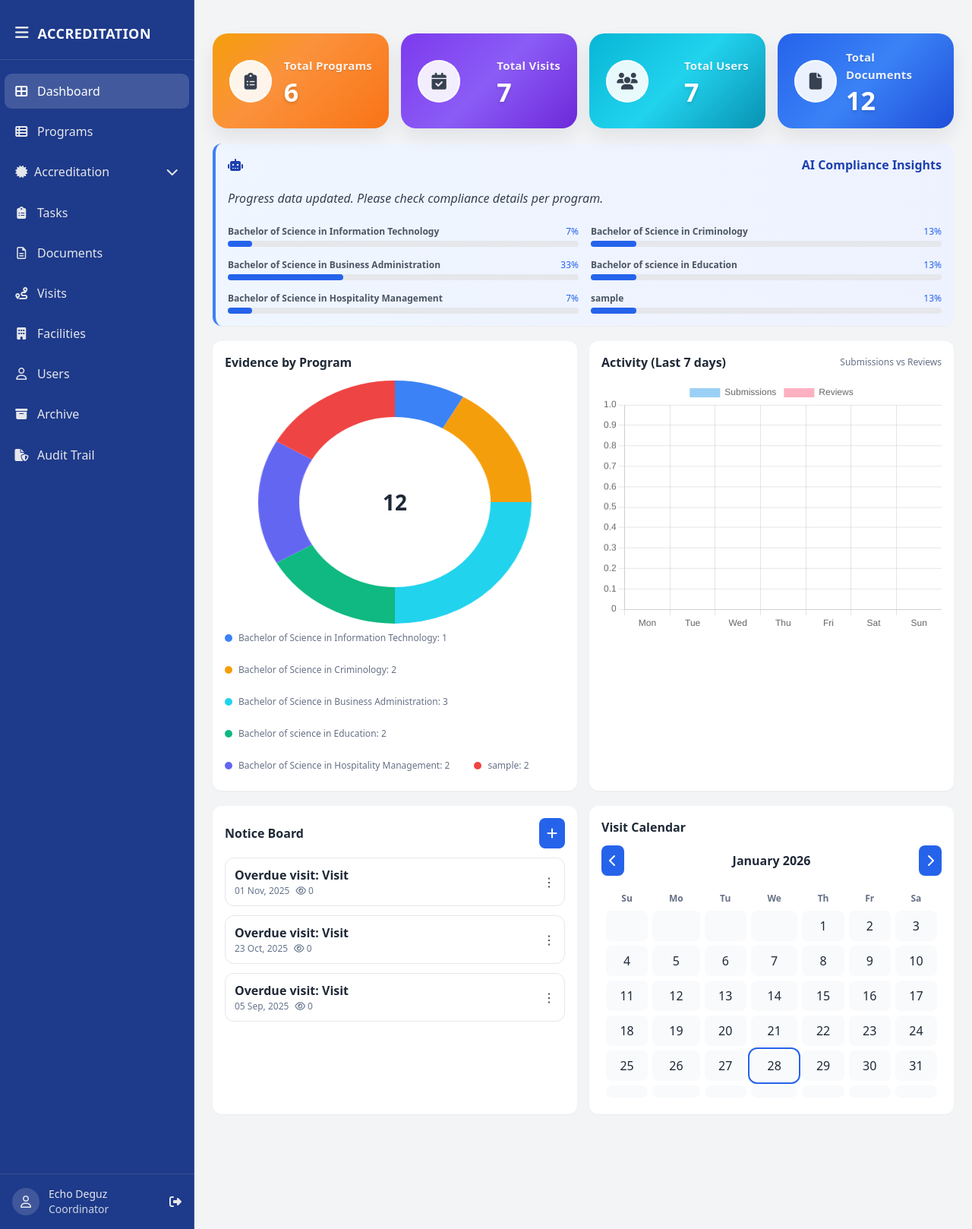
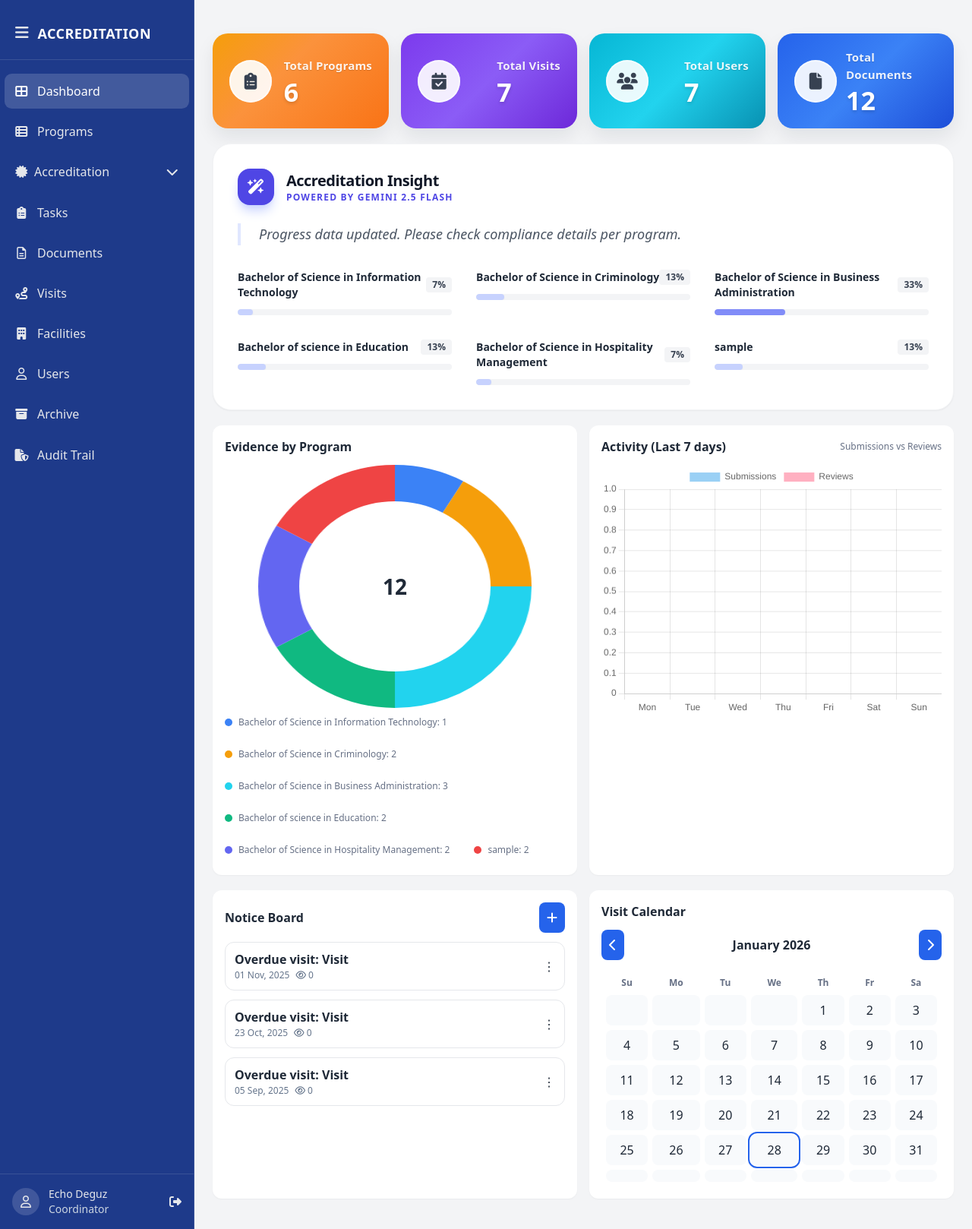
Before and after one commit to ejjays/ams, a PHP site: page /PHP/dashboard.php in a window 1280 px wide. Shown: the whole page at 76% size. Run offline with PHP 8.4, Linux system fonts and the light colour scheme; a user stored in the database is signed in; data comes from the database, SQL or seed files in the repository; data that the repository does not hold is empty; some libraries are stand-ins or nearby versions.

Commit message:
UI: Significant enhancement of AI dashboard with minimalist modern design and typing effect

```diff
--- a/PHP/dashboard.php
+++ b/PHP/dashboard.php
@@ -61,10 +61,22 @@ function active($page, $current)
 
   <!-- AI Driven Analytics Section -->
   <section class="section">
-    <div class="card bg-gradient-to-r from-blue-50 to-indigo-50 border-l-4 border-blue-500">
-      <div class="card-title text-blue-800"><i class="fa-solid fa-robot mr-2"></i> AI Compliance Insights</div>
-      <div id="aiSummary" class="text-gray-700 italic py-2">Analyzing progress...</div>
-      <div id="aiProgressBars" class="mt-4 grid grid-cols-1 md:grid-cols-2 gap-4"></div>
+    <div class="bg-white rounded-3xl shadow-sm border border-gray-100 p-8 relative overflow-hidden">
+      <div class="flex items-center gap-4 mb-6">
+        <div class="w-12 h-12 rounded-2xl bg-indigo-600 flex items-center justify-center text-white shadow-lg shadow-indigo-200">
+          <i class="fa-solid fa-wand-magic-sparkles text-xl"></i>
+        </div>
+        <div>
+          <h3 class="text-xl font-extrabold text-gray-900 tracking-tight">Accreditation Insight</h3>
+          <p class="text-xs font-bold text-indigo-600 uppercase tracking-widest">Powered by Gemini 2.5 Flash</p>
+        </div>
+      </div>
+
+      <div id="aiSummary" class="text-gray-600 text-lg leading-relaxed font-medium mb-8 border-l-4 border-indigo-100 pl-6 italic">
+        <!-- Typing effect -->
+      </div>
+
+      <div id="aiProgressBars" class="grid grid-cols-1 md:grid-cols-2 lg:grid-cols-3 gap-8"></div>
     </div>
   </section>
 
--- a/PHP/services/Gemini.php
+++ b/PHP/services/Gemini.php
@@ -48,9 +48,17 @@ class Gemini {
         curl_setopt($ch, CURLOPT_POSTFIELDS, json_encode($data));
         curl_setopt($ch, CURLOPT_HTTPHEADER, ['Content-Type: application/json']);
         $response = curl_exec($ch);
+        if (curl_errno($ch)) {
+            error_log("Gemini CURL Error: " . curl_error($ch));
+            return null;
+        }
         curl_close($ch);
 
         $json = json_decode($response, true);
+        if (isset($json['error'])) {
+            error_log("Gemini API Error: " . json_encode($json['error']));
+        }
+
         return $json['candidates'][0]['content']['parts'][0]['text'] ?? null;
     }
 
--- a/app/css/dashboard.v2.css
+++ b/app/css/dashboard.v2.css
@@ -123,3 +123,53 @@ body{font-family: var(--app-font);}
   .kpi-row{ grid-template-columns:repeat(2,1fr); }
   .kpi-row .kpi-card .kpi-value{ font-size:26px; }
 }
+
+/* --- MODERN MINIMALIST AI DASHBOARD --- */
+
+.ai-status-pulse {
+    width: 10px;
+    height: 10px;
+    background: #6366f1;
+    border-radius: 50%;
+    position: relative;
+}
+
+.ai-status-pulse::after {
+    content: '';
+    position: absolute;
+    width: 100%;
+    height: 100%;
+    background: inherit;
+    border-radius: inherit;
+    animation: pulse-ring 2s cubic-bezier(0.215, 0.61, 0.355, 1) infinite;
+}
+
+@keyframes pulse-ring {
+    0% { transform: scale(.33); }
+    80%, 100% { opacity: 0; }
+}
+
+.typing-cursor::after {
+    content: '|';
+    animation: blink 1s infinite;
+    color: #6366f1;
+    font-weight: bold;
+}
+
+@keyframes blink {
+    0%, 100% { opacity: 1; }
+    50% { opacity: 0; }
+}
+
+.ai-progress-item {
+    transition: all 0.4s cubic-bezier(0.4, 0, 0.2, 1);
+}
+
+.ai-progress-item:hover {
+    transform: scale(1.02);
+}
+
+.ai-tag-glow {
+    box-shadow: 0 4px 12px rgba(79, 70, 229, 0.15);
+    transition: all 0.3s ease;
+}
--- a/app/js/dashboard_v2.js
+++ b/app/js/dashboard_v2.js
@@ -13,19 +13,36 @@
 
     // Render AI Analytics
     if (ai_analytics) {
-      setText('aiSummary', ai_analytics.summary);
+      const summaryEl = document.getElementById('aiSummary');
+      const text = ai_analytics.summary || '';
+      let i = 0;
+      summaryEl.innerHTML = '';
+      summaryEl.classList.add('typing-cursor');
+
+      const typeWriter = () => {
+        if (i < text.length) {
+          summaryEl.innerHTML += text.charAt(i);
+          i++;
+          setTimeout(typeWriter, 12); // Slightly faster for better feel
+        } else {
+          summaryEl.classList.remove('typing-cursor');
+        }
+      };
+      typeWriter();
+
       const progContainer = document.getElementById('aiProgressBars');
       if (progContainer) {
         progContainer.innerHTML = (ai_analytics.stats || []).map(s => {
           const p = s.percentage || 0;
+          const colorClass = p > 70 ? 'bg-indigo-600' : (p > 30 ? 'bg-indigo-400' : 'bg-indigo-200');
           return `
-            <div>
-              <div class="flex justify-between text-xs mb-1">
-                <span class="font-semibold text-gray-600">${s.program}</span>
-                <span class="text-blue-600">${p}%</span>
+            <div class="ai-progress-item group">
+              <div class="flex justify-between items-center mb-3">
+                <span class="text-sm font-bold text-gray-800 group-hover:text-indigo-700 transition-colors">${s.program}</span>
+                <span class="text-xs font-black px-2 py-0.5 rounded bg-gray-100 text-gray-700">${p}%</span>
               </div>
-              <div class="w-full bg-gray-200 rounded-full h-2">
-                <div class="bg-blue-600 h-2 rounded-full" style="width: ${p}%"></div>
+              <div class="w-full bg-gray-100 rounded-full h-2 overflow-hidden">
+                <div class="${colorClass} h-full rounded-full transition-all duration-1000 ease-out shadow-sm" style="width: ${p}%"></div>
               </div>
             </div>
           `;
--- a/app/js/documents.js
+++ b/app/js/documents.js
@@ -51,7 +51,7 @@
         const cmt = esc(d.comment || '');
         const ext = esc((d.file_ext || '').toUpperCase());
         const owner = d.owner ? `<div class="text-xs text-slate-500 mt-1">by ${esc(d.owner)}</div>` : '';
-        const aiTag = d.ai_tag ? `<div class="mt-2"><span class="text-[10px] font-bold uppercase tracking-wider bg-blue-100 text-blue-700 px-2 py-0.5 rounded-full"><i class="fa-solid fa-robot mr-1"></i> ${esc(d.ai_tag)}</span></div>` : '';
+        const aiTag = d.ai_tag ? `<div class="mt-3"><span class="ai-tag-glow text-[10px] font-black uppercase tracking-widest bg-indigo-600 text-white px-3 py-1 rounded-md inline-flex items-center shadow-lg shadow-indigo-200"><i class="fa-solid fa-wand-magic-sparkles mr-2"></i> ${esc(d.ai_tag)}</span></div>` : '';
 
         // Get rating data
         const ratingLine = (d.avg_rating || d.my_review_rating)
```
